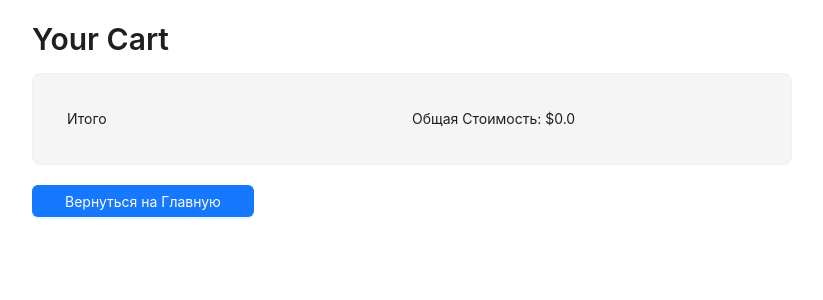
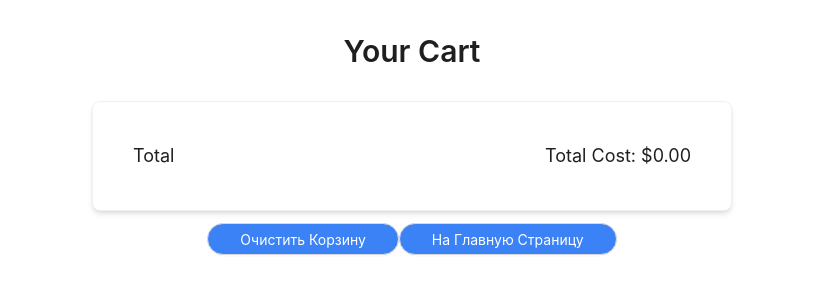
Before and after one commit to ASyrbu/redux-app, a React (Create React App) app: page /cart in a window 1280 px wide. Shown: the top 300 px of the page, without its empty margins (228-1051 px from the left). Built offline with nearby package versions, Linux system fonts and the light colour scheme.

Commit message:
clear cart

```diff
--- a/src/Principal.js
+++ b/src/Principal.js
@@ -48,15 +48,15 @@ const Principal = () => {
                         </div>
                     </Layout>
                     <div className="footer">
-                        <Typography.Title level={5} style={{ color: 'white', textAlign: 'center' }}>Copyright © 2023
+                        <Typography.Title level={5} style={{ color: 'white', textAlign: 'center' }}> Copyright © 2023
                             <Link to="/">
                                 Cryptoverse Inc.
                             </Link> <br />
                             All Rights Reserved.
                         </Typography.Title>
                         <Space>
-                            <Link className='text-white' to="/">Home</Link>
-                            <Link className='text-white' to="/news">News</Link>
+                            <Link className='text-white p-1' to="/">Home</Link>
+                            <Link className='text-white p-1' to="/news">News</Link>
                             <button className="bg-blue-500 hover:bg-blue-700 text-white font-bold py-2 px-2 rounded"
                                 onClick={() => dispatch(removeUser())}
                             >Log out from {email}</button>
@@ -65,7 +65,7 @@ const Principal = () => {
                     </div>
                 </div>
             </div>
-        </div>
+        </div >
     ) : (
         <Redirect to="/login" />
 
--- a/src/components/Cart.jsx
+++ b/src/components/Cart.jsx
@@ -1,50 +1,62 @@
 import React from 'react';
-import { useSelector } from 'react-redux';
+import { useSelector, useDispatch } from 'react-redux';
 import millify from 'millify';
 import { Button, Card, Col, Row, Typography } from 'antd';
 import { Link } from 'react-router-dom';
-import "./Cartstyle.css"
+import { clearCart } from '../store/services/slices/cartSlice';
 
 const { Title } = Typography;
 
 const Cart = () => {
     const cart = useSelector(state => state.cart.cart);
+    const dispatch = useDispatch();
 
     const total = cart.reduce((acc, item) => {
         const itemPrice = parseFloat(item.price);
         return acc + itemPrice;
     }, 0);
+
+    const handleClearCart = () => {
+        dispatch(clearCart());
+    };
+
     return (
-        <div className="cart-container">
-            <Title level={2} className="cart-title">
+        <div className="flex flex-col items-center mt-8">
+            <Title level={2} className="text-2xl mb-4">
                 Your Cart
             </Title>
+            <div className="w-full md:w-1/2">
                 {cart.map(crypto => (
-                <Card key={crypto.uuid} className="cart-item">
-                    <Row>
-                        <Col span={12}>
-                            <p>{crypto.name}</p>
+                    <Card key={crypto.uuid} className="mb-4 p-4 bg-white shadow-md">
+                        <Row justify="space-between" align="middle">
+                            <Col>
+                                <p className="text-lg">{crypto.name}</p>
                             </Col>
-                        <Col span={12}>
-                            <p>$ {millify(crypto.price)} </p>
+                            <Col>
+                                <p className="text-lg">$ {millify(crypto.price)}</p>
                             </Col>
                         </Row>
                     </Card>
                 ))}
-            <Card className="cart-total">
-                <Row>
-                    <Col span={12}>
-                        <p>Итого</p>
+            </div>
+            <Card className="mt-4 p-4 bg-white shadow-md w-full md:w-1/2">
+                <Row justify="space-between" align="middle">
+                    <Col>
+                        <p className="text-lg">Total</p>
                     </Col>
-                    <Col span={12}>
-                        <p>Общая Стоимость: ${total.toFixed(1)}</p>
+                    <Col>
+                        <p className="text-lg">Total Cost: ${total.toFixed(2)}</p>
                     </Col>
                 </Row>
             </Card>
-            <Link to="/">
-                <Button className="cart-button px-8" type="primary">
-                    Вернуться на Главную
-                </Button>
+            <Link to="/" className="mt-3 flex justify-center text-center">
+                <Button
+                    className="px-8 bg-blue-500 hover:bg-blue-700 text-white rounded-full"
+                    onClick={handleClearCart}
+                >
+                    Очистить Корзину                </Button>
+                <Button className="px-8  bg-blue-500 hover:bg-blue-700 text-white rounded-full">
+                    На Главную Страницу                </Button>
             </Link>
         </div>
     );
--- a/src/components/Cartstyle.css
+++ /dev/null
@@ -1,23 +0,0 @@
-.cart-container {
-  padding: 20px;
-  max-width: 800px;
-  margin: 0 auto;
-}
-
-.cart-title {
-  margin-bottom: 20px;
-}
-
-.cart-item {
-  margin-bottom: 10px;
-}
-
-.cart-total {
-  margin-top: 10px;
-  padding: 10px;
-  background-color: #f5f5f5;
-}
-
-.cart-button {
-  margin-top: 20px;
-}
--- a/src/components/Navbar.jsx
+++ b/src/components/Navbar.jsx
@@ -52,7 +52,7 @@ const Navbar = () => {
                     </Menu.Item>
                     <Link to="/cart">
                         <Badge count={cart.length} offset={[10, 0]}>
-                            <ShoppingCartOutlined
+                            <ShoppingCartOutlined className='pl-5 pt-1'
                                 style={{ fontSize: '24px', color: 'white', cursor: 'pointer' }}
                             />
                         </Badge>
--- a/src/store/services/slices/cartSlice.js
+++ b/src/store/services/slices/cartSlice.js
@@ -16,9 +16,9 @@ const cartSlice = createSlice({
             const cryptoToRemove = action.payload;
             state.cart = state.cart.filter(item => item.uuid !== cryptoToRemove.uuid);
         },
-        // clearCart(state) {
-        //     state.cart = [];
-        // },
+        clearCart(state) {
+            state.cart = [];
+        },
     },
 });
 
```
Lines whose indentation alone changed are shown as unchanged.
